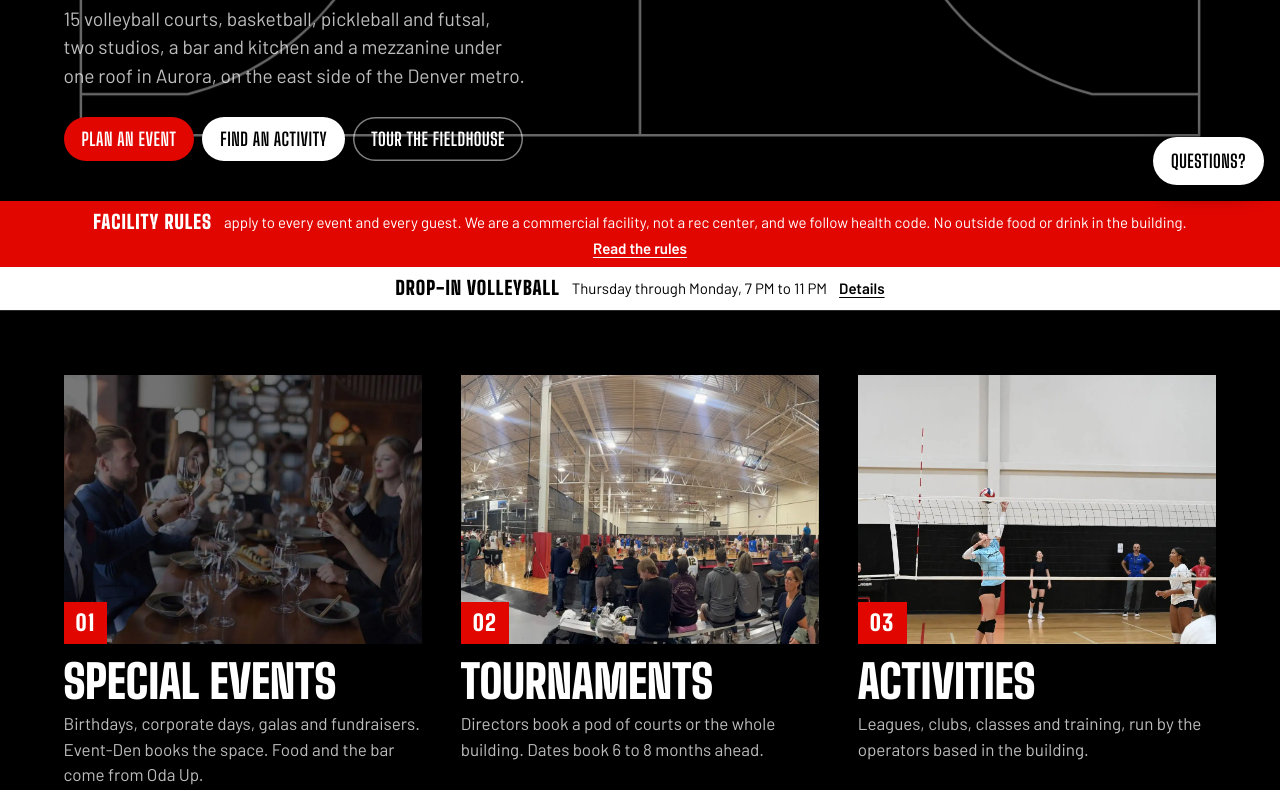
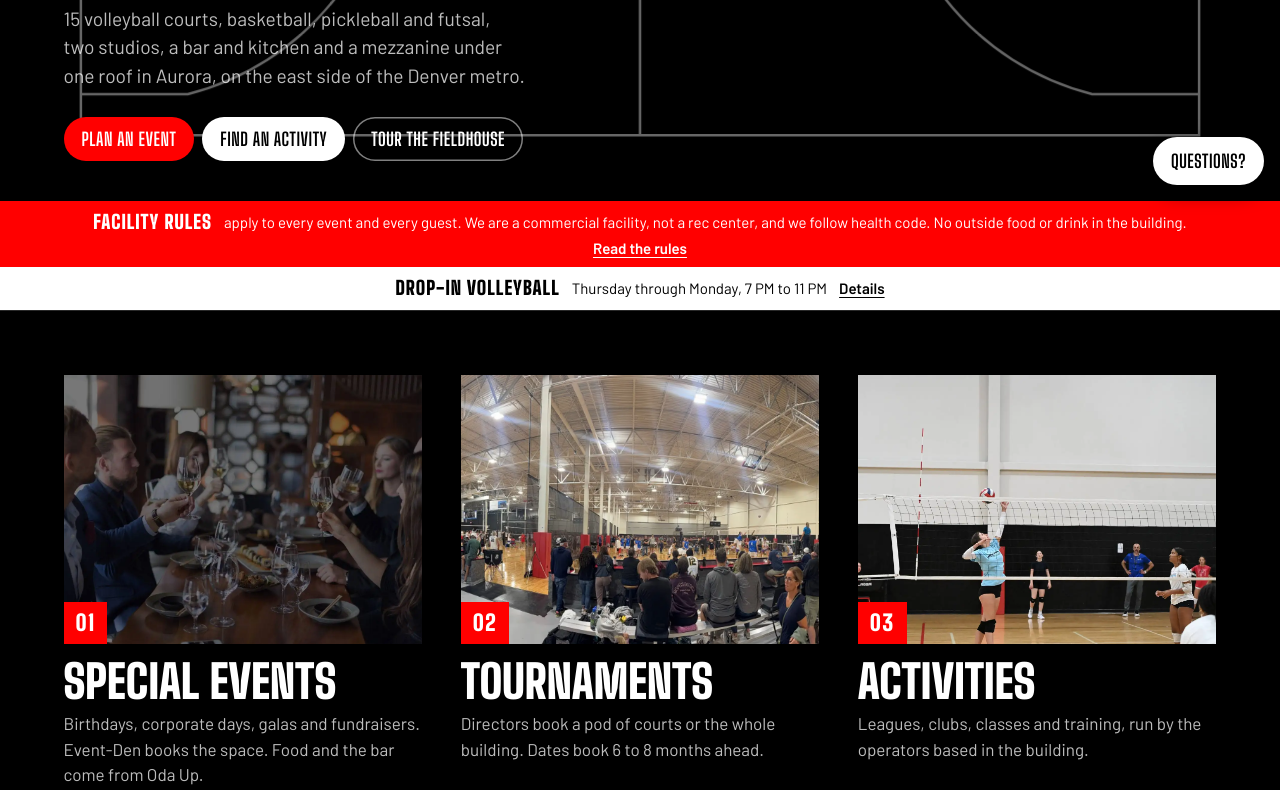
Before and after one commit to 10xequity/afh, a plain HTML site: page index.html in a window 1280 px wide. Shown: the part 599-1389 px from the top of the page. Drawn offline with Linux system fonts and the light colour scheme.

Commit message:
Site red now matches the logo: #ff0000 instead of #e10600
Headings, labels, links and buttons used a darker, orange-leaning red next to the pure-red logo. The red token and the 404 button now use the logo red; the hover shade moves to #cc0000.

Co-Authored-By: Claude Opus 5.5 <noreply@anthropic.com>

```diff
--- a/assets/site.css
+++ b/assets/site.css
@@ -1,6 +1,6 @@
 /* FieldhouseUSA: shared styles for every page. Black, white, one red. No blur, no gradients, no always-on animation except the hero court. */
 :root{
-  --black:#000;--white:#fff;--red:#e10600;--red-d:#bf0500;--red-t:var(--red);--panel:#0d0d0d;--panel-2:#161616;--ink-2:rgba(255,255,255,.74);--ink-3:rgba(255,255,255,.66);--line:rgba(255,255,255,.16);
+  --black:#000;--white:#fff;--red:#ff0000;--red-d:#cc0000;--red-t:var(--red);--panel:#0d0d0d;--panel-2:#161616;--ink-2:rgba(255,255,255,.74);--ink-3:rgba(255,255,255,.66);--line:rgba(255,255,255,.16);
   --court:#c8742f;
   --display:'Big Shoulders Display',Impact,'Arial Narrow Bold',sans-serif;
   --body:'Barlow',system-ui,-apple-system,'Segoe UI',sans-serif;
```
Also changed, not shown: 404.html (+1 -1 lines).
